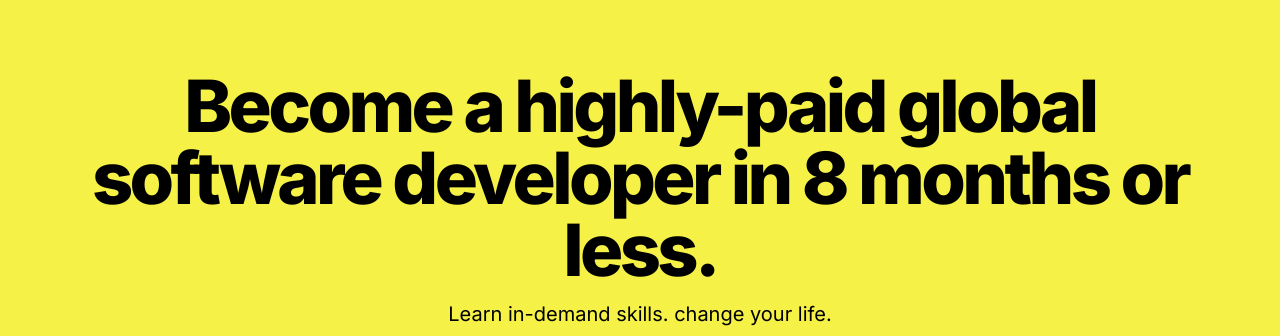
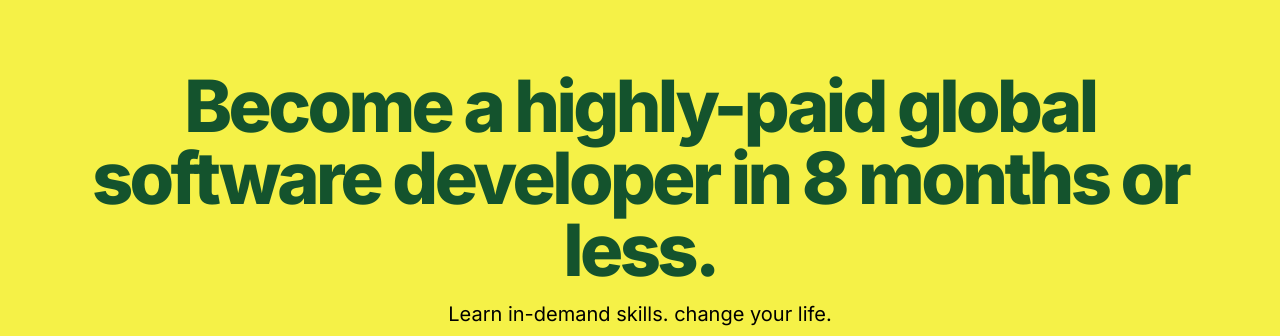
Before and after one commit to reveal-software/Reveal-Bootcamp-Landing-Page, a Next.js app: page / in a window 1280 px wide. Shown: the part 150-486 px from the top of the page. Built offline with nearby package versions, Linux system fonts and the light colour scheme.

Commit message:
test green text

```diff
--- a/src/pages/index.tsx
+++ b/src/pages/index.tsx
@@ -75,6 +75,7 @@ export default function Home() {
                 tracking-tighter
                 mb-4
                 z-[99]
+                text-green-900
               "
                     style={{
                       fontFamily: "League Spartan !important"
```
